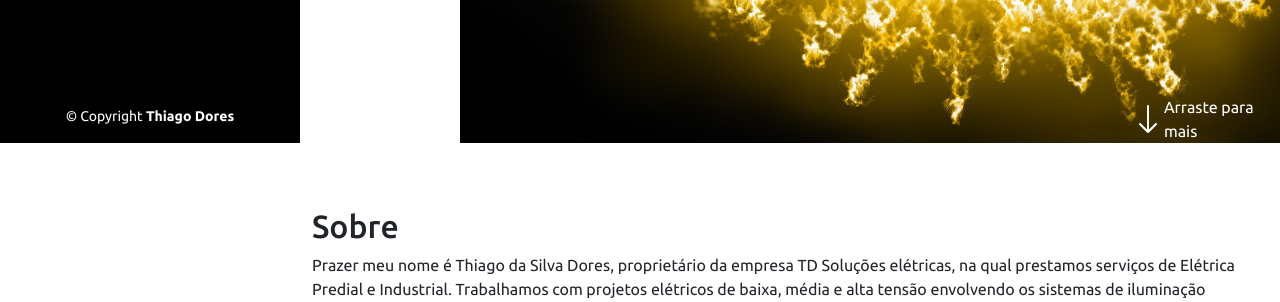
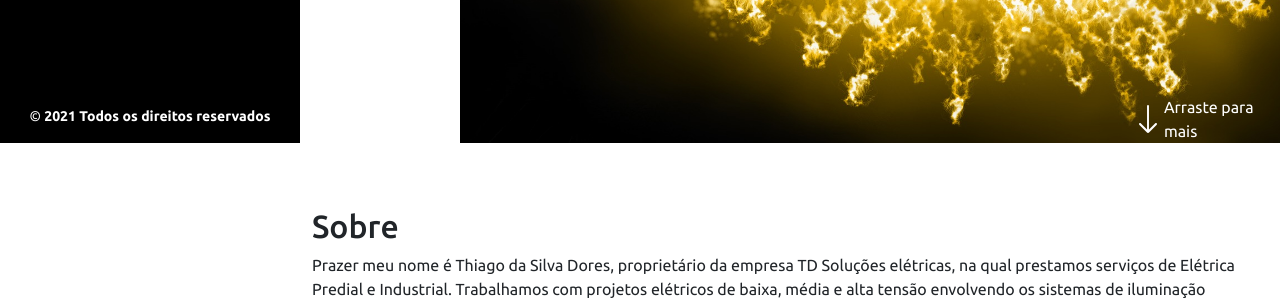
Before and after one commit to Doug-lima/Projeto-TD, a Flask app: page / in a window 1280 px wide. Shown: the part 657-959 px from the top of the page. Run offline with Flask 2, Linux system fonts and the light colour scheme; some libraries are stand-ins or nearby versions.

Commit message:
Footer atualizado

```diff
--- a/templates/index.html
+++ b/templates/index.html
@@ -533,7 +533,7 @@
     <div id="footer">
         <div class="container">
             <div class="text-center">
-                &copy; Copyright <strong>Thiago Dores</strong>
+                &copy;<strong> 2021 Todos os direitos reservados</strong>
             </div>
         </div>
     </div>
```
